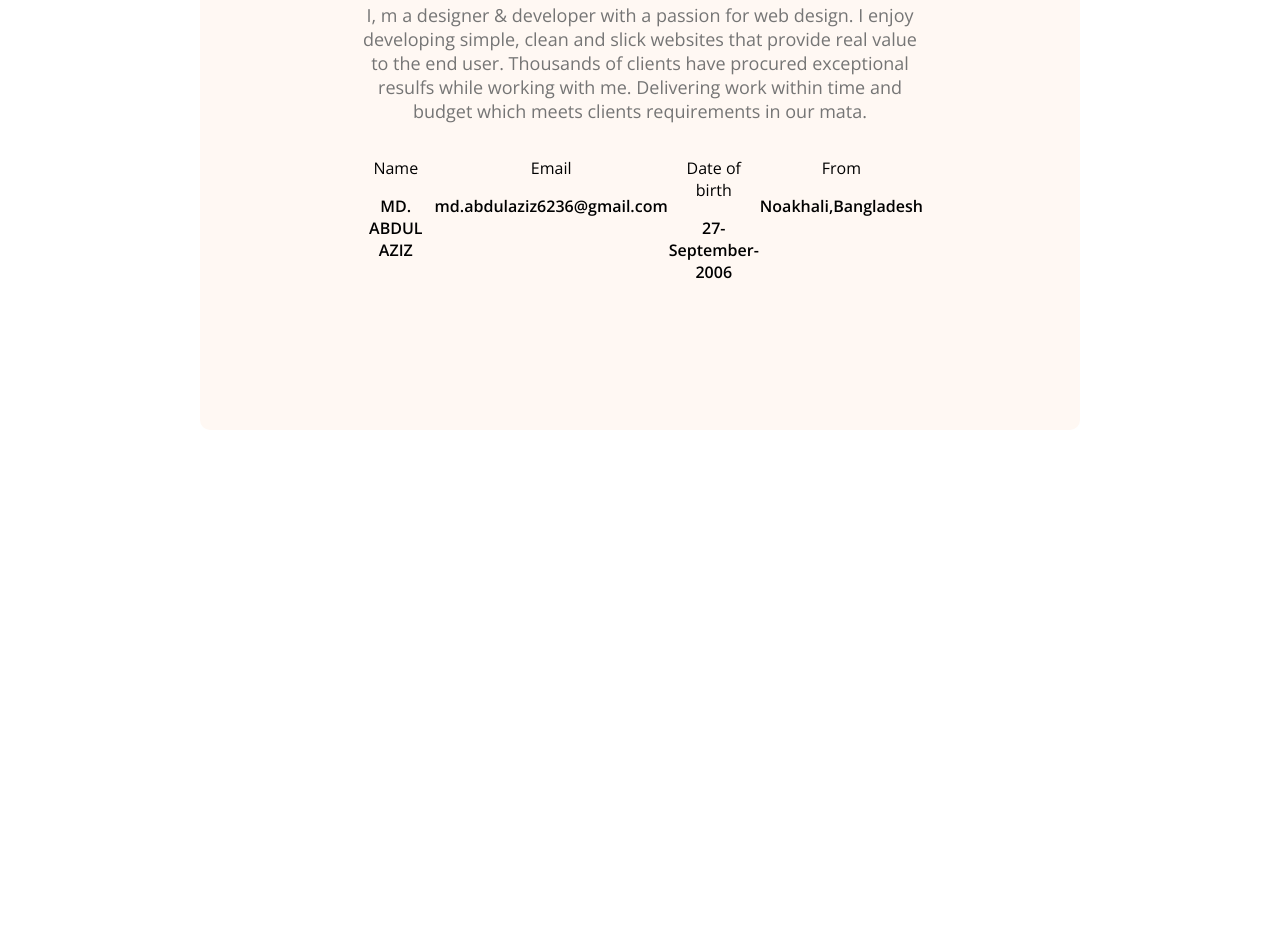
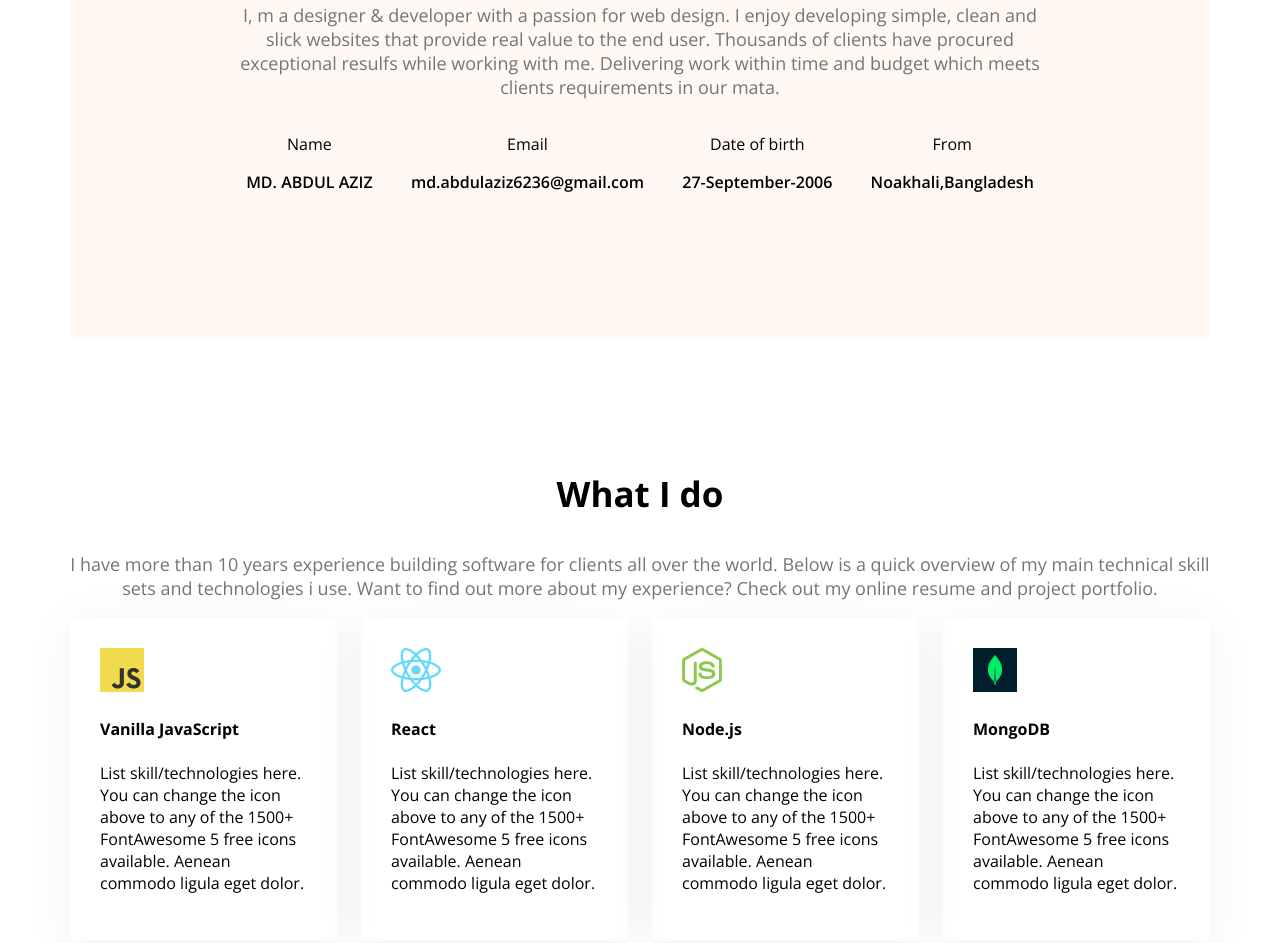
Before and after one commit to mdabdulaziz6236/my-simple-profile, a plain HTML site: page index.html in a window 1280 px wide. Shown: the part 1273-2216 px from the top of the page. Before the commit the page ends 1833 px from the top, so only its background shows below. Drawn offline with nearby package versions, Linux system fonts and the light colour scheme.

Commit message:
added skill section

```diff
--- a/index.html
+++ b/index.html
@@ -53,8 +53,37 @@
                     <p class="item-title">From</p>
                     <p class="item-description">Noakhali,Bangladesh</p>
                  </div>
+
             </div>
         </section>
+        <!-- what i do section -->
+         <section class="skills">
+            <h3 class="section-title text-center">What I do</h3>
+            <p class="section-description text-center">I have more than 10 years experience building software for clients all over the world. Below is a quick overview of my main technical skill sets and technologies i use. Want to find out more about my experience? Check out my online resume and project portfolio.</p>
+            <div class="skills-container">
+                <!-- .skill*4>img+h4.skill-title+p.skill-descripton -->
+                 <div class="skill">
+                    <img src="images/icons/js.png" alt="">
+                    <h4 class="skill-title">Vanilla JavaScript</h4>
+                    <p class="skill-descripton">List skill/technologies here. You can change the icon above to any of the 1500+ FontAwesome 5 free icons available. Aenean commodo ligula eget dolor.</p>
+                 </div>
+                 <div class="skill">
+                    <img src="images/icons/react.png" alt="">
+                    <h4 class="skill-title">React</h4>
+                    <p class="skill-descripton">List skill/technologies here. You can change the icon above to any of the 1500+ FontAwesome 5 free icons available. Aenean commodo ligula eget dolor.</p>
+                 </div>
+                 <div class="skill">
+                    <img src="images/icons/nodejs.png" alt="">
+                    <h4 class="skill-title">Node.js</h4>
+                    <p class="skill-descripton">List skill/technologies here. You can change the icon above to any of the 1500+ FontAwesome 5 free icons available. Aenean commodo ligula eget dolor.</p>
+                 </div>
+                 <div class="skill">
+                    <img src="images/icons/mongo.png" alt="">
+                    <h4 class="skill-title">MongoDB</h4>
+                    <p class="skill-descripton">List skill/technologies here. You can change the icon above to any of the 1500+ FontAwesome 5 free icons available. Aenean commodo ligula eget dolor. </p>
+                 </div>
+            </div>
+         </section>
     </main>
 </body>
 </html>
--- a/styles/protfolio.css
+++ b/styles/protfolio.css
@@ -25,6 +25,9 @@ background-color: rgba(255, 248, 243, 1);
 .section-description{
     font-size: 18px;
     color: rgba(117, 117, 117, 1);
+}
+.text-center{
+    text-align: center;
 }
 /* btn primary */
 .btn-primary{
@@ -99,16 +102,21 @@ nav ul li a{
     width: 584px;
     height: 676px;
 }
+/* main style */
 main{
     max-width: 1140px;
     margin: 0 auto;
+}
+main section{
+    margin-top: 130px;
+    margin-bottom: 130px;
 }
 /* about style */
 .about{
     border-radius: 10px;
     padding: 131px 157px;
     text-align: center;
-    margin: 130px;
+
 }
 .item-description{
     font-weight: 600;
@@ -117,3 +125,13 @@ main{
     display: flex;
     justify-content: space-around;
 }
+/* skill container styles */
+.skills-container{
+    display: flex;
+    gap: 24px;
+}
+.skill{
+    padding: 30px;
+    box-shadow: 0 6px 50px rgba(0, 0, 0, 0.06);
+    border-radius: 5px;
+}
```
